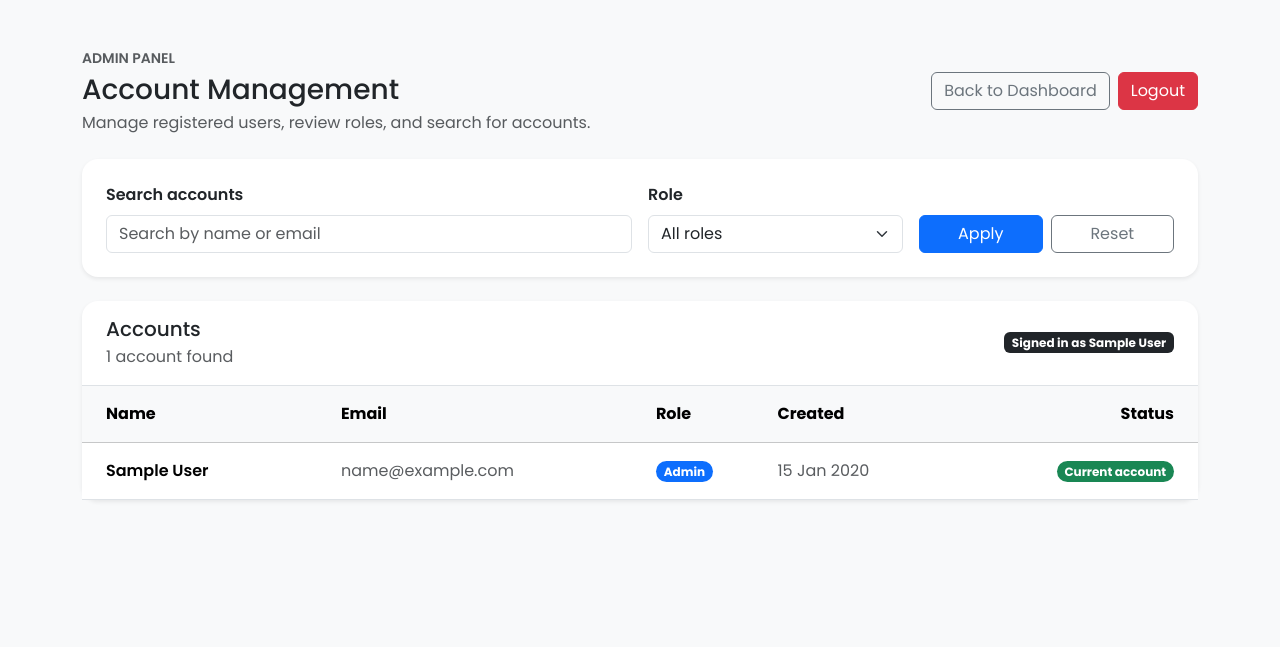
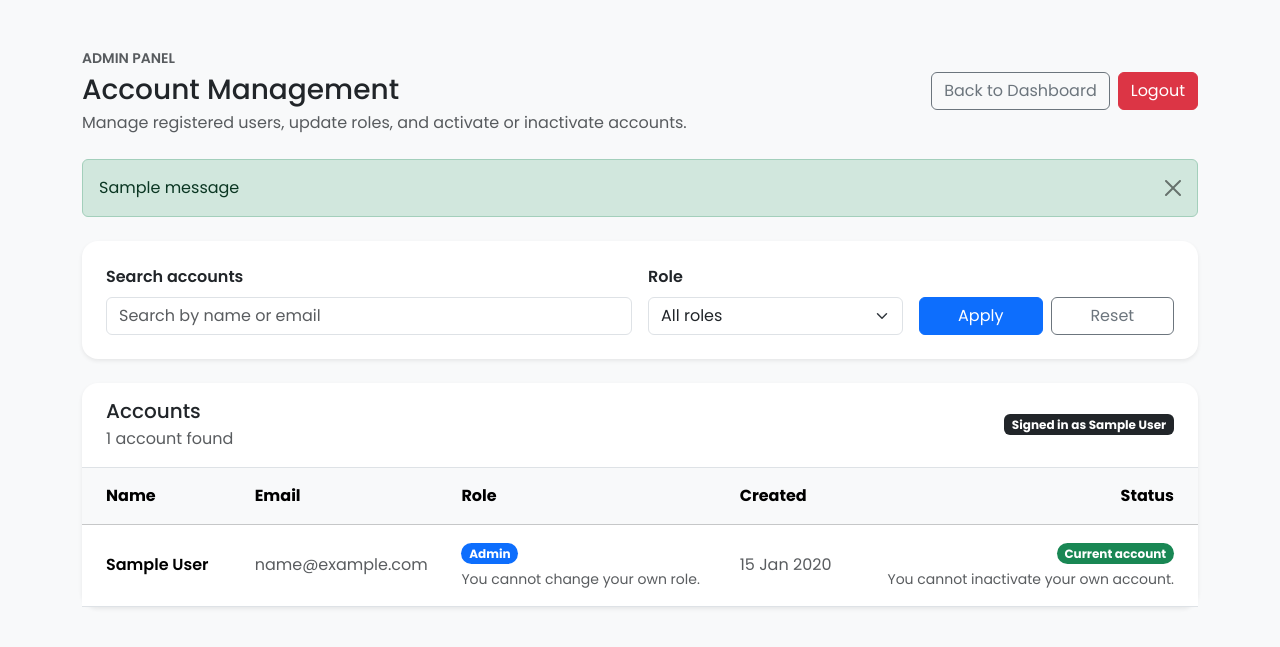
Before and after one commit to audreycxy/Agile_Web_Project, a Flask app: page /admin_accounts in a window 1280 px wide. Shown: the top 647 px of the page. Run offline with Flask 3, Linux system fonts and the light colour scheme; the visitor is signed in with stand-in values (Sample User, id 1); tables that the repository leaves empty hold one stand-in row (values such as "Sample post"); one stand-in notice (Sample message) is shown.

Commit message:
Added fucntionality for admin

```diff
--- a/Clicking_Game/models/users.py
+++ b/Clicking_Game/models/users.py
@@ -1,7 +1,7 @@
 # Defining database tables and user-related helper functions
 from __future__ import annotations
 from datetime import datetime
-from sqlalchemy import CheckConstraint, DateTime, ForeignKey, Integer, String, func, select
+from sqlalchemy import Boolean, CheckConstraint, DateTime, ForeignKey, Integer, String, func, select
 from sqlalchemy.exc import IntegrityError
 from sqlalchemy.orm import Mapped, mapped_column, relationship
 from werkzeug.security import check_password_hash, generate_password_hash
@@ -43,6 +43,13 @@ class User(Base):
     results: Mapped[list["GameResult"]] = relationship(
         back_populates="user",
         cascade="all, delete-orphan",
+    )
+    is_active: Mapped[bool] = mapped_column(
+        Boolean,
+        default=True,
+        server_default="1",
+        index=True,
+        nullable=False,
     )
 
     def set_password(self, password):
@@ -97,6 +104,7 @@ def create_user(name, email, password, role="player"):
         email=normalize_email(email),
         name=name.strip(),
         role=role,
+        is_active=True,
     )
     user.set_password(password)
 
@@ -135,6 +143,9 @@ def authenticate(email, password):
     if not user.check_password(password):
         return None
 
+    if not user.is_active:
+        return None
+
     return user
 
 # Lists users for admin pages
@@ -169,3 +180,30 @@ def list_results(search=None, user_id=None, limit=None):
         stmt = stmt.limit(limit)
 
     return session.scalars(stmt).all()
+
+# Updates a user's role from the admin account management page
+def update_user_role(user_id, new_role):
+    if new_role not in {"admin", "player"}:
+        return False
+
+    session = get_session()
+    user = session.get(User, user_id)
+
+    if user is None:
+        return False
+
+    user.role = new_role
+    session.commit()
+    return True
+
+# Activates or inactivates a user account from the admin account management page
+def set_user_active(user_id, is_active):
+    session = get_session()
+    user = session.get(User, user_id)
+
+    if user is None:
+        return False
+
+    user.is_active = bool(is_active)
+    session.commit()
+    return True
--- a/Clicking_Game/templates/admin/admin_accounts.html
+++ b/Clicking_Game/templates/admin/admin_accounts.html
@@ -18,7 +18,7 @@
       <div>
         <p class="text-uppercase text-muted mb-1 small fw-semibold">Admin Panel</p>
         <h1 class="h3 mb-1">Account Management</h1>
-        <p class="text-muted mb-0">Manage registered users, review roles, and search for accounts.</p>
+        <p class="text-muted mb-0">Manage registered users, update roles, and activate or inactivate accounts.</p>
       </div>
       <div class="d-flex gap-2">
         <a href="{{ url_for('auth.admin_dashboard') }}" class="btn btn-outline-secondary">Back to Dashboard</a>
@@ -26,20 +26,33 @@
       </div>
     </div>
 
+    {% with messages = get_flashed_messages(with_categories=true) %}
+    {% if messages %}
+    <div class="mb-4">
+      {% for category, message in messages %}
+      <div class="alert alert-{{ category }} alert-dismissible fade show" role="alert">
+        {{ message }}
+        <button type="button" class="btn-close" data-bs-dismiss="alert" aria-label="Close"></button>
+      </div>
+      {% endfor %}
+    </div>
+    {% endif %}
+    {% endwith %}
+
     <div class="card shadow-sm border-0 mb-4">
       <div class="card-body p-4">
         <form method="get" class="row g-3 align-items-end">
           <div class="col-md-6">
             <label for="search" class="form-label fw-semibold">Search accounts</label>
-            <input type="text" class="form-control" id="search" name="search"
-              value="{{ search }}" placeholder="Search by name or email">
+            <input type="text" class="form-control" id="search" name="search" value="{{ search }}"
+              placeholder="Search by name or email">
           </div>
           <div class="col-md-3">
             <label for="role" class="form-label fw-semibold">Role</label>
             <select class="form-select" id="role" name="role">
-              <option value="all" {% if selected_role == 'all' %}selected{% endif %}>All roles</option>
-              <option value="admin" {% if selected_role == 'admin' %}selected{% endif %}>Admin</option>
-              <option value="player" {% if selected_role == 'player' %}selected{% endif %}>Player</option>
+              <option value="all" {% if selected_role=='all' %}selected{% endif %}>All roles</option>
+              <option value="admin" {% if selected_role=='admin' %}selected{% endif %}>Admin</option>
+              <option value="player" {% if selected_role=='player' %}selected{% endif %}>Player</option>
             </select>
           </div>
           <div class="col-md-3 d-flex gap-2">
@@ -78,18 +91,97 @@
                 <td class="px-4 py-3 fw-semibold">{{ account.name }}</td>
                 <td class="py-3 text-muted">{{ account.email }}</td>
                 <td class="py-3">
-                  {% if account.role == 'admin' %}
-                  <span class="badge rounded-pill text-bg-primary">Admin</span>
+                  {% if account.id == session.get('user_id') %}
+                  <span class="badge rounded-pill text-bg-primary">
+                    {{ account.role|capitalize }}
+                  </span>
+
+                  <div class="small text-muted mt-1">
+                    You cannot change your own role.
+                  </div>
                   {% else %}
-                  <span class="badge rounded-pill text-bg-secondary">Player</span>
+                  <div class="dropdown">
+                    <button class="badge rounded-pill border-0 dropdown-toggle
+                      {% if account.role == 'admin' %}text-bg-primary{% else %}text-bg-info{% endif %}" type="button"
+                      data-bs-toggle="dropdown" aria-expanded="false">
+                      {{ account.role|capitalize }}
+                    </button>
+
+                    <ul class="dropdown-menu">
+                      <li>
+                        <form method="post" action="{{ url_for('auth.update_account_role', user_id=account.id) }}">
+                          <input type="hidden" name="search" value="{{ search }}">
+                          <input type="hidden" name="selected_role" value="{{ selected_role }}">
+                          <input type="hidden" name="role" value="player">
+
+                          <button type="submit"
+                            class="dropdown-item {% if account.role == 'player' %}active{% endif %}">
+                            Player
+                          </button>
+                        </form>
+                      </li>
+
+                      <li>
+                        <form method="post" action="{{ url_for('auth.update_account_role', user_id=account.id) }}">
+                          <input type="hidden" name="search" value="{{ search }}">
+                          <input type="hidden" name="selected_role" value="{{ selected_role }}">
+                          <input type="hidden" name="role" value="admin">
+
+                          <button type="submit" class="dropdown-item {% if account.role == 'admin' %}active{% endif %}">
+                            Admin
+                          </button>
+                        </form>
+                      </li>
+                    </ul>
+                  </div>
                   {% endif %}
                 </td>
                 <td class="py-3 text-muted">{{ account.created_at.strftime('%d %b %Y') }}</td>
-                <td class="py-3 text-end pe-4">
+                <td class="py-3 text-end pe-4" style="min-width: 180px;">
                   {% if account.id == session.get('user_id') %}
-                  <span class="badge rounded-pill text-bg-success">Current account</span>
+                  <span class="badge rounded-pill text-bg-success">
+                    Current account
+                  </span>
+
+                  <div class="small text-muted mt-1">
+                    You cannot inactivate your own account.
+                  </div>
                   {% else %}
-                  <span class="badge rounded-pill text-bg-light border text-dark">Active</span>
+                  <div class="dropdown">
+                    <button class="badge rounded-pill border-0 dropdown-toggle
+                      {% if account.is_active %}text-bg-success{% else %}text-bg-secondary{% endif %}" type="button"
+                      data-bs-toggle="dropdown" aria-expanded="false">
+                      {% if account.is_active %}
+                      Active
+                      {% else %}
+                      Inactive
+                      {% endif %}
+                    </button>
+
+                    <ul class="dropdown-menu dropdown-menu-end">
+                      <li>
+                        <form method="post" action="{{ url_for('auth.update_account_status', user_id=account.id) }}">
+                          <input type="hidden" name="search" value="{{ search }}">
+                          <input type="hidden" name="selected_role" value="{{ selected_role }}">
+                          <input type="hidden" name="action" value="activate">
+                          <button type="submit" class="dropdown-item {% if account.is_active %}active{% endif %}">
+                            Active
+                          </button>
+                        </form>
+                      </li>
+
+                      <li>
+                        <form method="post" action="{{ url_for('auth.update_account_status', user_id=account.id) }}">
+                          <input type="hidden" name="search" value="{{ search }}">
+                          <input type="hidden" name="selected_role" value="{{ selected_role }}">
+                          <input type="hidden" name="action" value="inactivate">
+                          <button type="submit" class="dropdown-item {% if not account.is_active %}active{% endif %}">
+                            Inactive
+                          </button>
+                        </form>
+                      </li>
+                    </ul>
+                  </div>
                   {% endif %}
                 </td>
               </tr>
--- a/Clicking_Game/utils/auth.py
+++ b/Clicking_Game/utils/auth.py
@@ -1,13 +1,17 @@
 # Decorator to enforce login and role-based access control
 from functools import wraps
-from flask import g, redirect, url_for
+from flask import g, redirect, session, url_for
 
-# Check if the user is logged in and check for a specific role
+# Check if the user is logged in, active, and has a specific role when required
 def login_required(role=None):
     def decorator(view):
         @wraps(view)
         def wrapped_view(**kwargs):
             if g.user is None:
+                return redirect(url_for("auth.login"))
+
+            if not g.user.is_active:
+                session.clear()
                 return redirect(url_for("auth.login"))
 
             if role is not None and g.user.role != role:
```
Also changed, not shown: Clicking_Game/templates/admin/admin_dashboard.html (+4 -9 lines), Clicking_Game/templates/admin/admin_player_results.html (+1 -6 lines), Clicking_Game/templates/player/history.html (+8 -0 lines), Clicking_Game/templates/player/profile.html (+13 -0 lines), migrations/versions/0002_add_user_active_status.py (added, +35 -0 lines), migrations/versions/0003_add_is_active_to_users.py (added, +52 -0 lines).
